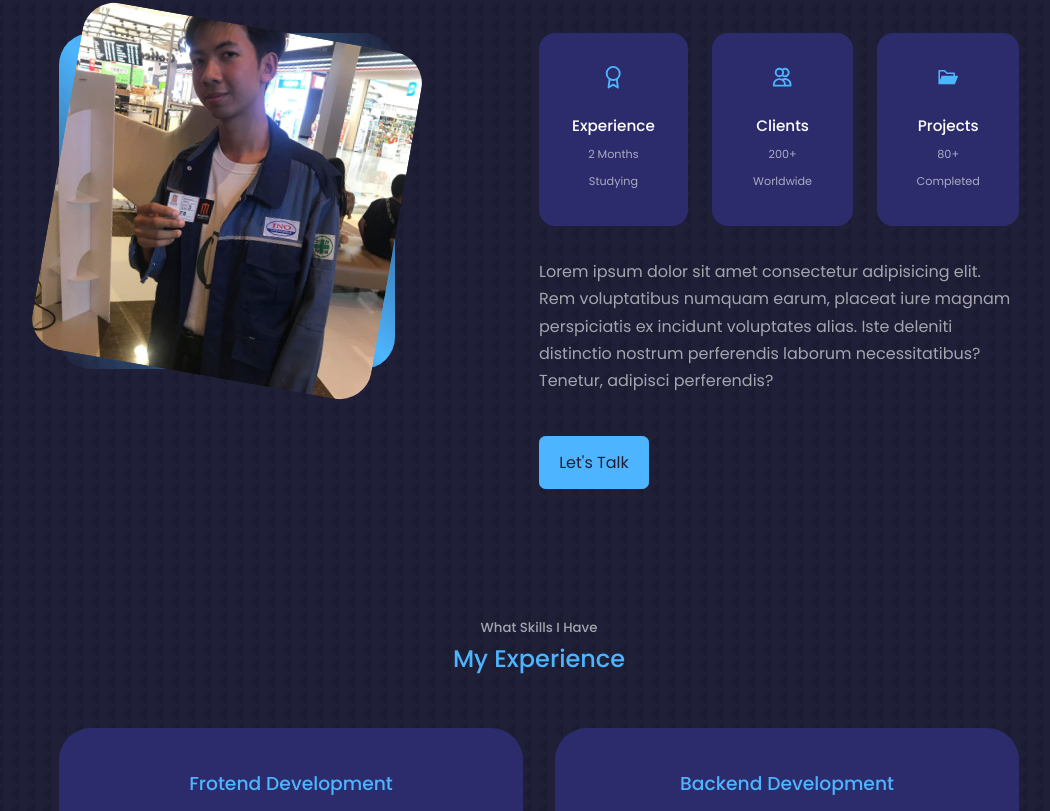
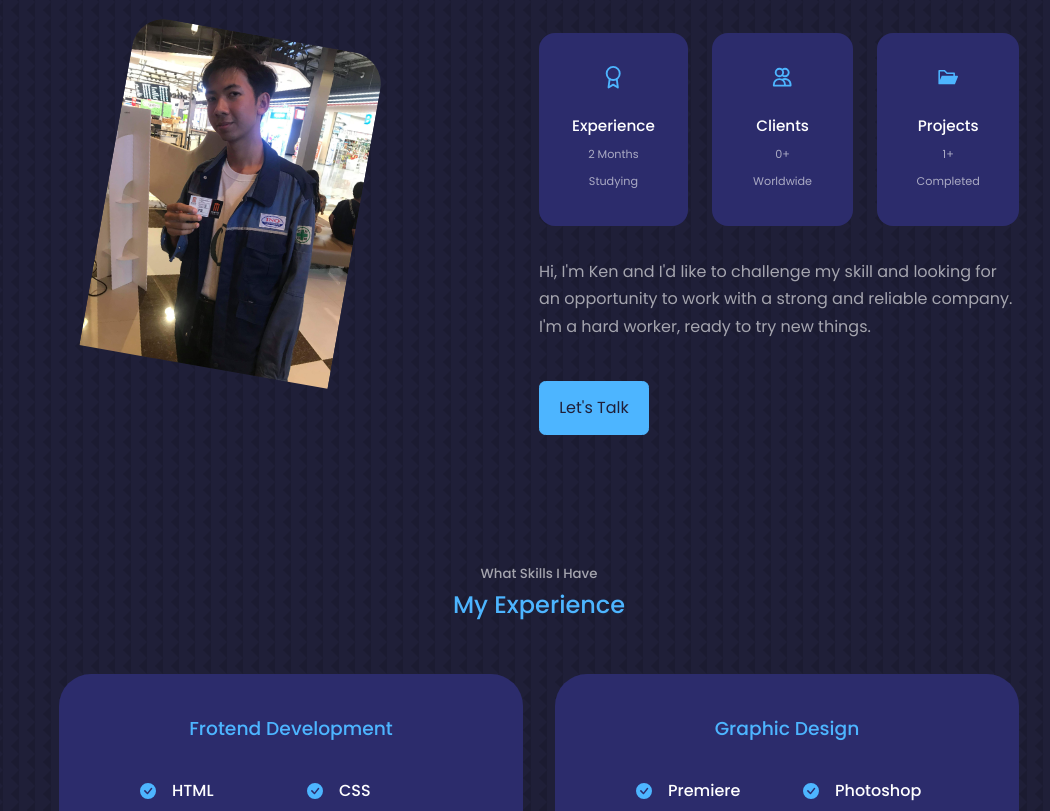
Before and after one commit to saranfordev/My-Poerfolio-saran, a React (Create React App) app: page / in a window 1280 px wide. Shown: the part 1102-1913 px from the top of the page, without its empty margins (101-1151 px from the left). Built offline with nearby package versions, Linux system fonts and the light colour scheme; a web font is replaced by a local one.

Commit message:
My-Project-last

```diff
--- a/src/App.jsx
+++ b/src/App.jsx
@@ -4,7 +4,6 @@ import Nav from './components/nav/Nav'
 import About from './components/about/About'
 import Experience from './components/experience/Experience'
 import Portfolio from './components/portfolio/Portfolio'
-import Testimonials from './components/testimonials/Testimonials'
 import Contact from './components/contact/Contact'
 import Footer from './components/footer/Footer'
 
@@ -16,7 +15,6 @@ function App() {
       <About/>
       <Experience/>
       <Portfolio/>
-      <Testimonials/>
       <Contact/>
       <Footer/>
     </div>
--- a/src/components/about/About.jsx
+++ b/src/components/about/About.jsx
@@ -29,21 +29,19 @@ const About = () => {
             <article className="about__card">
               <HiOutlineUsers className='about__icon'/>
               <h5>Clients</h5>
-              <small>200+ Worldwide</small>
+              <small>0+ Worldwide</small>
             </article>
 
             <article className="about__card">
               <AiFillFolderOpen className='about__icon'/>
               <h5>Projects</h5>
-              <small>80+ Completed</small>
+              <small>1+ Completed</small>
             </article>
           </div>
 
           <p>
-            Lorem ipsum dolor sit amet consectetur adipisicing elit.
-            Rem voluptatibus numquam earum, placeat iure magnam perspiciatis ex incidunt voluptates alias.
-            Iste deleniti distinctio nostrum perferendis laborum necessitatibus? Tenetur,
-            adipisci perferendis?
+            Hi, I'm Ken and I'd like to challenge my skill and looking for an opportunity
+            to work with a strong and reliable company. I'm a hard worker, ready to try new things.
           </p>
 
           <a href="#contact" className='btn btn-primary'>Let's Talk</a>
--- a/src/components/about/about.css
+++ b/src/components/about/about.css
@@ -2,17 +2,12 @@
     display: grid;
     grid-template-columns: 35% 50%;
     gap: 15%;
+    column-gap: 15%;
 }
+
 .about__me {
-    width: 100%;
-    aspect-ratio: 1/1;
-    border-radius: 2rem;
-    background: linear-gradient(
-        45deg, transparent,
-        var(--color-primary),
-        transparent);
-    display: grid;
-    place-items: center;
+    display: flex;
+    justify-content: center;
 }
 
 .about__me-image {
@@ -20,12 +15,11 @@
     overflow: hidden;
     transform: rotate(10deg);
     transition: var(--transition);
+    /* border: 3px solid #fff; */
+    width: 75%;
 }
 
-.about__me-image img {
-    width: 21.5rem;
-    height: 22rem;
-}
+
 
 .about__me-image:hover {
     transform: rotate(0deg);
@@ -89,8 +83,10 @@
 /* ================ MEDIA QUERIES (SAMLL DEVICES) =================*/
 @media screen and (max-width: 600px) {
     .about__me {
-        width: 65%;
+        width: 21.5rem;
         margin: 0 auto 3rem;
+        margin-bottom: 5rem;
+        margin-top: 2rem;
     }
 
     .about__cards {
--- a/src/components/experience/Experience.jsx
+++ b/src/components/experience/Experience.jsx
@@ -66,7 +66,7 @@ const Experience = () => {
         {/* END OF FRONTEND */}
 
         <div className="experience__backend">
-          <h3>Backend Development</h3>
+          <h3>Graphic Design</h3>
           <div className="experience__content">
             <article className='experience__details'>
               <BsCheckCircleFill className='experience__details-icon'/>
--- a/src/components/footer/Footer.jsx
+++ b/src/components/footer/Footer.jsx
@@ -7,26 +7,24 @@ import {AiOutlineTwitter} from 'react-icons/ai'
 const Footer = () => {
   return (
     <footer>
-      <a href="#foot" className='footer__logo'>EGATOR</a>
+      <a href="#home" className='footer__logo'>Thanks For Visiting</a>
 
       <ul className="permalinks">
         <li><a href="#home">Home</a></li>
         <li><a href="#about">About</a></li>
         <li><a href="#experience">experience</a></li>
-        <li><a href="#services">Services</a></li>
         <li><a href="#portfolio">Portfolio</a></li>
-        <li><a href="#testimonials">Testimonials</a></li>
         <li><a href="#contact">Contact</a></li>
       </ul>
 
       <div className="footer__socials">
-        <a href="https://facebook.com"><FaFacebookF/></a>
+        <a href="https://www.facebook.com/Saranwarin/"><FaFacebookF/></a>
         <a href="https://instagram.com"><FaInstagram/></a>
         <a href="https://twitter.com"><AiOutlineTwitter/></a>
       </div>
 
       <div className="footer__copyright">
-        <small>&copy; EGATOR Tutorials. All rights reserved</small>
+        <small>&copy; SARAN For Dev. All rights reserved</small>
       </div>
     </footer>
   )
--- a/src/components/footer/footer.css
+++ b/src/components/footer/footer.css
@@ -8,6 +8,7 @@ footer {
 
 footer a {
     color: var(--color-bg);
+    cursor: default;
 }
 
 .footer__logo {
--- a/src/components/header/Header.jsx
+++ b/src/components/header/Header.jsx
@@ -10,7 +10,7 @@ const Header = () => {
       <div className="container header__container">
         <h5>Hello I'm</h5>
         <h1>Saran Warin</h1>
-        <h5 className="text-light">Frontend Development</h5>
+        <h5 className="text-light">WEB DEVELOPER</h5>
         <CTA/>
         <HeaderSocials/>
 
--- a/src/components/testimonials/Testimonials.jsx
+++ /dev/null
@@ -1,71 +0,0 @@
-import React from 'react'
-import './testimonials.css'
-import AVTAR1 from '../../assets/avatar1.jpg'
-import AVTAR2 from '../../assets/avatar2.jpg'
-import AVTAR3 from '../../assets/avatar3.jpg'
-import AVTAR4 from '../../assets/avatar4.jpg'
-
-// import Swiper core and required modules
-import {  Pagination } from 'swiper';
-
-import { Swiper, SwiperSlide } from 'swiper/react';
-
-// Import Swiper styles
-import 'swiper/css';
-import 'swiper/css/pagination';
-
-const data = [
-  {
-    avatar: AVTAR1,
-    name: 'Kanoot Suwanwakool',
-    review: "Lorem ipsum dolor sit amet consectetur adipisicing elit. Autem iste consectetur quisquam sapiente expedita vero totam consequatur reprehenderit facere, distinctio quam reiciendis beatae id repudiandae aut doloremque a temporibus officia porro eum maxime quas. Non, cumque nesciunt. At, natus quos."
-  },
-  {
-    avatar: AVTAR2,
-    name: 'Saran Warin',
-    review: "Lorem ipsum dolor sit amet consectetur adipisicing elit. Autem iste consectetur quisquam sapiente expedita vero totam consequatur reprehenderit facere, distinctio quam reiciendis beatae id repudiandae aut doloremque a temporibus officia porro eum maxime quas. Non, cumque nesciunt. At, natus quos."
-  },
-  {
-    avatar: AVTAR3,
-    name: 'Peranut Meesakun',
-    review: "Lorem ipsum dolor sit amet consectetur adipisicing elit. Autem iste consectetur quisquam sapiente expedita vero totam consequatur reprehenderit facere, distinctio quam reiciendis beatae id repudiandae aut doloremque a temporibus officia porro eum maxime quas. Non, cumque nesciunt. At, natus quos."
-  },
-  {
-    avatar: AVTAR4,
-    name: 'Vorvit sanjaikla',
-    review: "Lorem ipsum dolor sit amet consectetur adipisicing elit. Autem iste consectetur quisquam sapiente expedita vero totam consequatur reprehenderit facere, distinctio quam reiciendis beatae id repudiandae aut doloremque a temporibus officia porro eum maxime quas. Non, cumque nesciunt. At, natus quos."
-  },
-]
-
-const Testimonials = () => {
-  return (
-    <section id='testimonials'>
-      <h5>Review from clients</h5>
-      <h2>Testimonials</h2>
-
-      <Swiper className="container testimonials__container"
-        modules={[ Pagination]}
-        spaceBetween={40}
-        slidesPerView={1}
-        pagination={{ clickable: true }}
-      >
-
-        {
-          data.map(({avatar,name,review}, index)=>{
-            return (
-              <SwiperSlide key={index} className="testimonials">
-                <div className="client__avatar">
-                  <img src={avatar} alt="Avatar one" />
-                </div>
-                <h5 className='client__name'>{name}</h5>
-                <small className='client__review'>{review}</small>
-              </SwiperSlide>
-            )
-          })
-        }
-      </Swiper>
-    </section>
-  )
-}
-
-export default Testimonials
--- a/src/components/testimonials/testimonials.css
+++ /dev/null
@@ -1,50 +0,0 @@
-.container.testimonials__container {
-    width: 40%;
-    padding-bottom: 4rem;
-}
-
-.client__avatar {
-    width: 4rem;
-    aspect-ratio: 1/1;
-    overflow: hidden;
-    border-radius: 50%;
-    margin: 0 auto 1rem;
-    border: .4rem solid var(--color-primary-variant);
-}
-
-.testimonials {
-    background: var(--color-bg-variant);
-    text-align: center;
-    padding: 2rem;
-    border-radius: 2rem;
-    user-select: none;
-}
-
-.client__review {
-    color: var(--color-light);
-    font-weight: 300;
-    display: block;
-    width: 80%;
-    margin: .8rem auto 0;
-}
-
-.swiper-pagination-clickable .swiper-pagination-bullet {
-    background: var(--color-primary);
-}
-
-/* ================ MEDIA QUERIES (MEDIUM DEVICES) =================*/
-@media screen and (max-width: 1024px) {
-    .container.testimonials__container {
-        width: 60%;
-    }
-}
-/* ================ MEDIA QUERIES (SAMLL DEVICES) =================*/
-@media screen and (max-width: 600px) {
-    .container.testimonials__container {
-        width: var(--container-width-sm);
-    }
-
-    .client__review {
-        width: var(--container-width-sm);
-    }
-}
```
